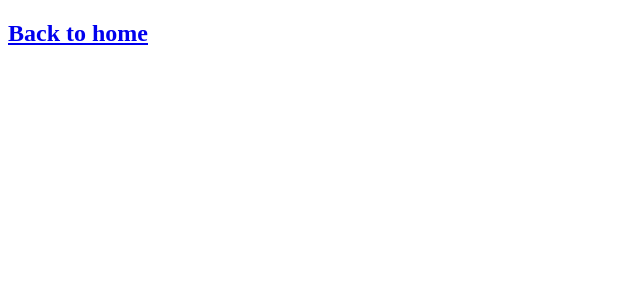
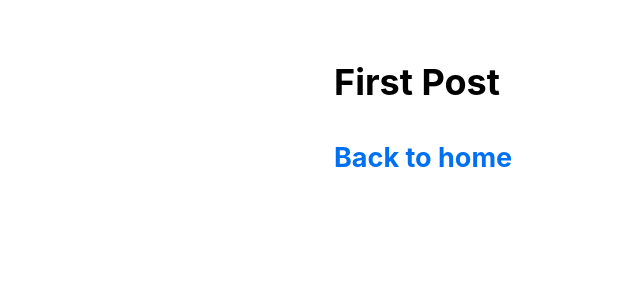
Before and after one commit to Bluette1/nextjs-blog, a Next.js app: page /posts/first-post in a window 1280 px wide. Shown: the top 300 px of the page, without its empty margins (0-640 px from the left). Built offline with nearby package versions, Linux system fonts and the light colour scheme.

Commit message:
Add styles in css modules

```diff
--- /dev/null
+++ b/components/layout.js
@@ -0,0 +1,5 @@
+import styles from './layout.module.css'
+
+export default function Layout({ children }) {
+  return <div className={styles.container}>{children}</div>
+}
--- /dev/null
+++ b/components/layout.module.css
@@ -0,0 +1,5 @@
+.container {
+  max-width: 36rem;
+  padding: 0 1rem;
+  margin: 3rem auto 6rem;
+}
--- /dev/null
+++ b/pages/_app.js
@@ -0,0 +1,5 @@
+import '../styles/global.css'
+
+export default function App({ Component, pageProps }) {
+  return <Component {...pageProps} />
+}
--- a/pages/posts/first-post.js
+++ b/pages/posts/first-post.js
@@ -1,17 +1,19 @@
 import Link from 'next/link'
 import Head from 'next/head'
+import Layout from '../../components/layout'
 
 export default function FirstPost() {
   return (
-    <>
+    <Layout>
       <Head>
         <title>First Post</title>
       </Head>
+      <h1>First Post</h1>
       <h2>
         <Link href="/">
           <a>Back to home</a>
         </Link>
       </h2>
-    </>
+    </Layout>
   )
 }
--- /dev/null
+++ b/styles/global.css
@@ -0,0 +1,26 @@
+html,
+body {
+  padding: 0;
+  margin: 0;
+  font-family: -apple-system, BlinkMacSystemFont, Segoe UI, Roboto, Oxygen, Ubuntu, Cantarell, Fira Sans, Droid Sans, Helvetica Neue, sans-serif;
+  line-height: 1.6;
+  font-size: 18px;
+}
+
+* {
+  box-sizing: border-box;
+}
+
+a {
+  color: #0070f3;
+  text-decoration: none;
+}
+
+a:hover {
+  text-decoration: underline;
+}
+
+img {
+  max-width: 100%;
+  display: block;
+}
```
